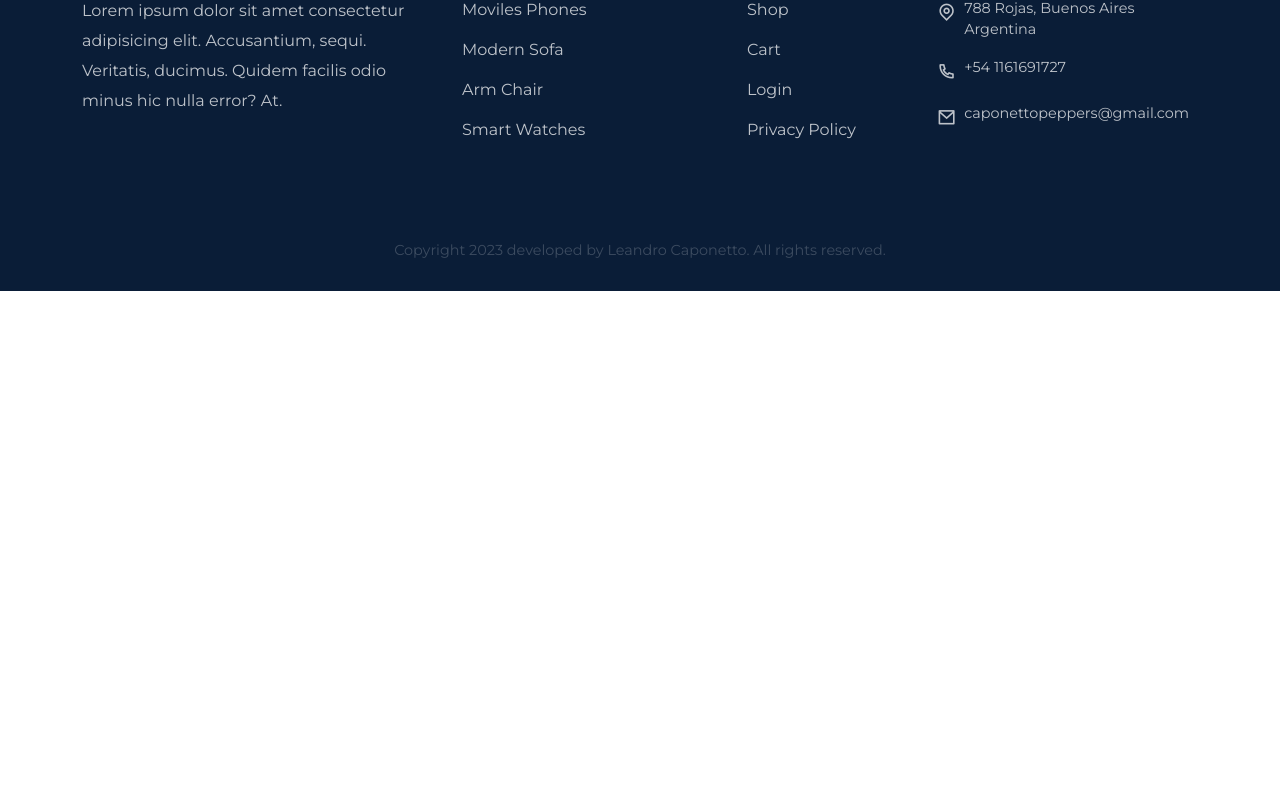
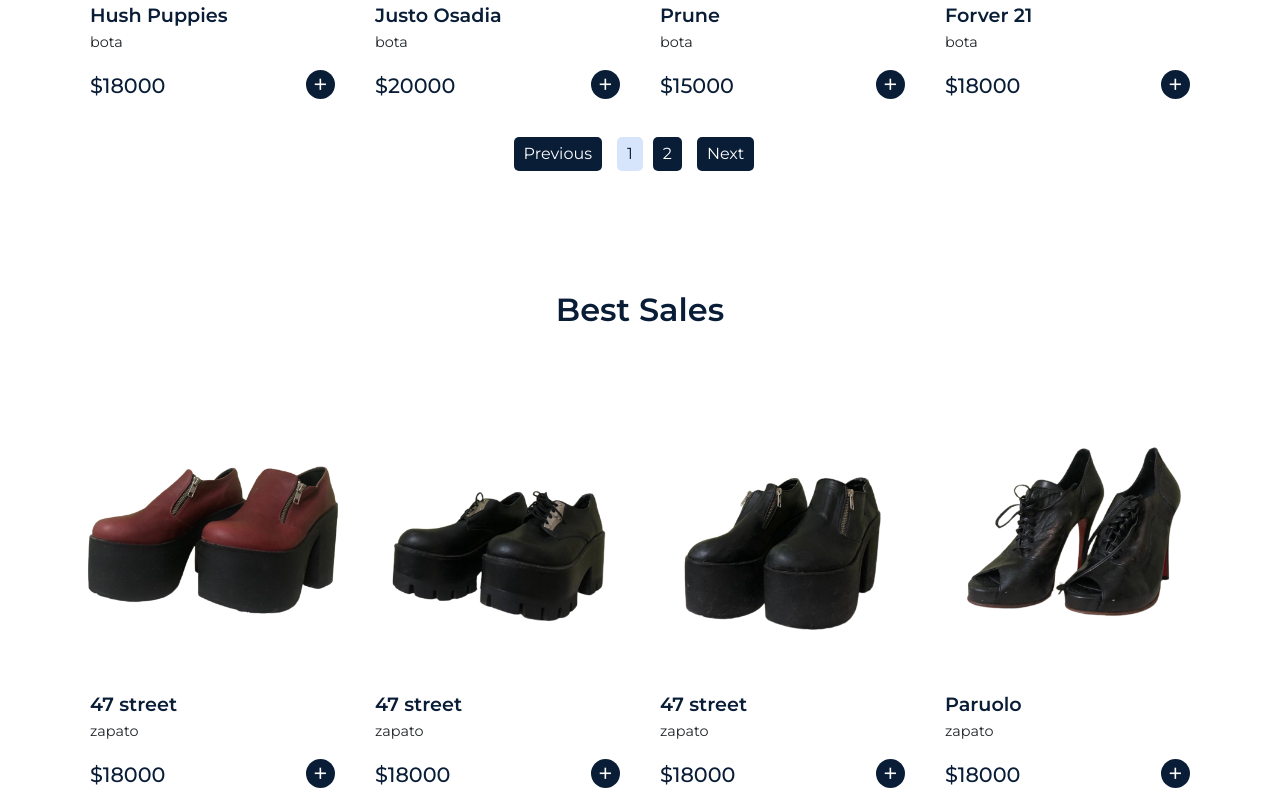
Before and after one commit to Leandro-Caponetto/argentina-Ecommers, a React (Create React App) app: page /home in a window 1280 px wide. Shown: the part 2240-3040 px from the top of the page. Before the commit the page ends 2531 px from the top, so only its background shows below. Built offline with nearby package versions, Linux system fonts and the light colour scheme; no server answers.

Commit message:
adornos de navidad

```diff
--- a/src/pages/Home.jsx
+++ b/src/pages/Home.jsx
@@ -27,22 +27,25 @@ const Home = () => {
   const [movileProducts, setMovileProducts] = useState([])
   const [wirelessProducts, setWirelessProducts] = useState([])
   const [popularProducts, setPopularProducts] = useState([])
+  const [unicProducts, setUnicProducts] = useState([])
 
 
   const year = new Date().getFullYear()
 
 
   useEffect(()=>{
-    const filteredtrendingProducts = products.filter(itme=> itme.category ==='chair'
+    const filteredtrendingProducts = products.filter(itme=> itme.category ==='bota'
     );
-    const filteredBestSalesProducts = products.filter(itme=> itme.category ==='sofa'
+    const filteredBestSalesProducts = products.filter(itme=> itme.category ==='zapato'
     );
 
-    const filteredMobileProducts = products.filter(itme=> itme.category ==='mobile'
+    const filteredMobileProducts = products.filter(itme=> itme.category ==='zapatilla'
     );
-    const filteredWirelessProducts = products.filter(itme=> itme.category ==='wireless'
+    const filteredWirelessProducts = products.filter(itme=> itme.category ==='sandalia'
     );
-    const filteredPopularProducts = products.filter(itme=> itme.category ==='watch'
+    const filteredPopularProducts = products.filter(itme=> itme.category ==='cartera'
+    );
+    const filteredUnicProducts = products.filter(itme=> itme.category ==='borcego'
     );
 
 
@@ -53,6 +56,7 @@ const Home = () => {
     setMovileProducts(filteredMobileProducts);
     setWirelessProducts(filteredWirelessProducts);
     setPopularProducts(filteredPopularProducts);
+    setUnicProducts(filteredUnicProducts);
   },[]);
 
   return (
@@ -148,6 +152,17 @@ const Home = () => {
           </Row>
         </Container>
       </section>
+      <section className="popular__category">
+      <Container>
+          <Row>
+          <Col lg='12' className='text-center mb-5'>
+                <h2 className='section__title'>Popular in Category</h2>
+              </Col>
+              <ProductsList data={unicProducts}/>
+
+          </Row>
+        </Container>
+      </section>
     </Helmet>
   )
 }
--- a/src/styles/product-details.css
+++ b/src/styles/product-details.css
@@ -159,7 +159,7 @@
     .gorro-navidad {
         position: absolute;
         width: 30px; /* Ajusta el ancho según tus necesidades */
-        top: 192%; /* Ajusta la posición vertical según tus necesidades */
+        top: 170%; /* Ajusta la posición vertical según tus necesidades */
         left: 7%; /* Ajusta la posición horizontal según tus necesidades */
         transform: translate(-50%, -50%); /* Centra la imagen con respecto a su posición */
       }
```
